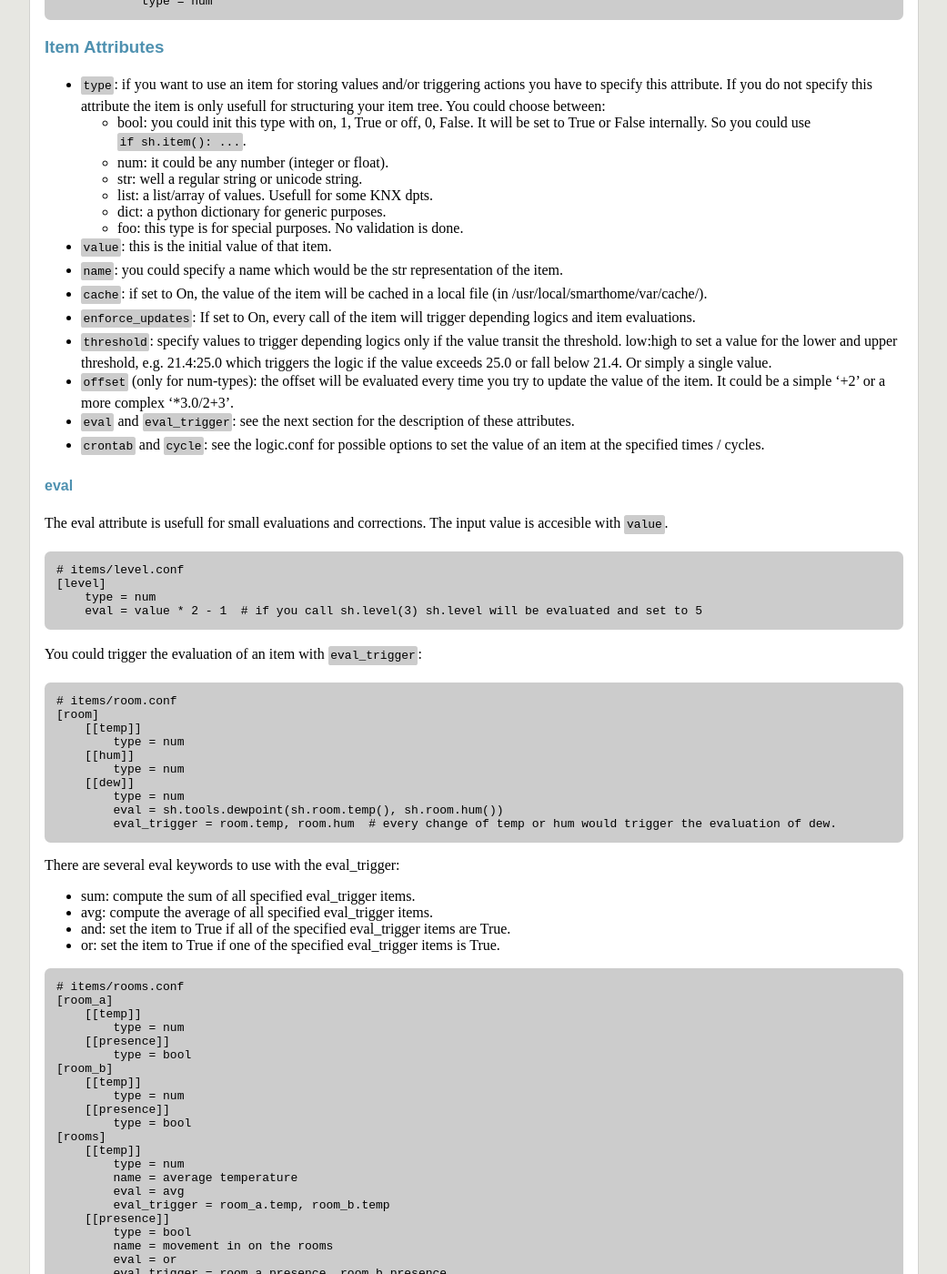
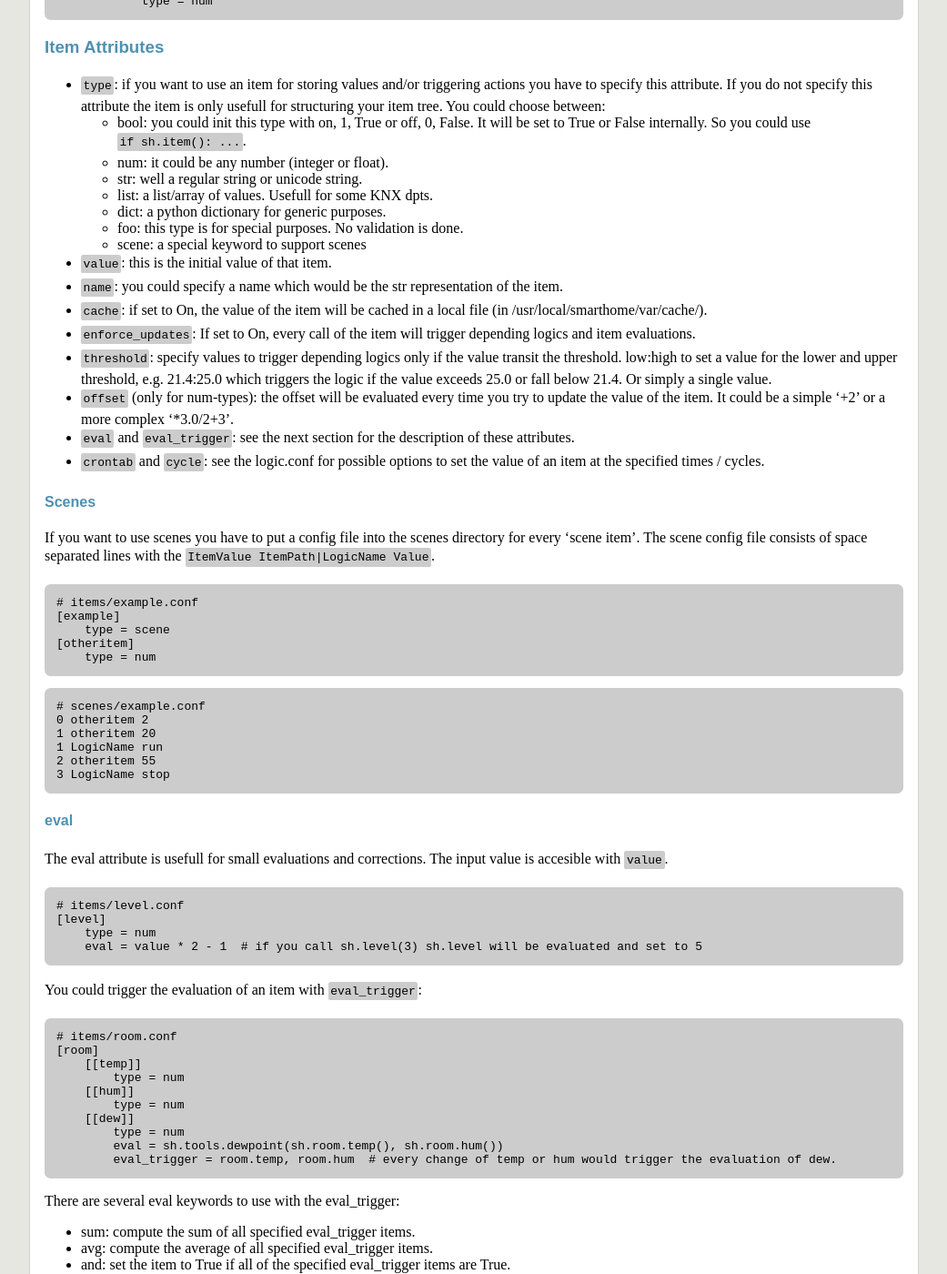
Before and after one commit to mknx/smarthome, a Jekyll site: the page built from config.md, in a window 1280 px wide and 1400 px high, scrolled down 3635 px. Shown: the whole window at 91% size, without its empty margins (128-1169 px from the left). Built offline with Jekyll 4.4.1, drawn with Linux system fonts in a browser that asks for light colours; Markdown is read by kramdown in place of the engine named in the settings.

Commit message:
adding scene support

```diff
--- a/config.md
+++ b/config.md
@@ -179,6 +179,7 @@ You could nest items to build a tree representing your enviroment.
    * list: a list/array of values. Usefull for some KNX dpts.
    * dict: a python dictionary for generic purposes.
    * foo: this type is for special purposes. No validation is done.
+   * scene: a special keyword to support scenes
  * `value`: this is the initial value of that item.
  * `name`: you could specify a name which would be the str representation of the item.
  * `cache`: if set to On, the value of the item will be cached in a local file (in /usr/local/smarthome/var/cache/).
@@ -187,6 +188,25 @@ You could nest items to build a tree representing your enviroment.
  * `offset` (only for num-types): the offset will be evaluated every time you try to update the value of the item. It could be a simple '+2' or a more complex '*3.0/2+3'.
  * `eval` and `eval_trigger`: see the next section for the description of these attributes.
  * `crontab` and `cycle`: see the logic.conf for possible options to set the value of an item at the specified times / cycles.
+
+#### Scenes
+If you want to use scenes you have to put a config file into the scenes directory for every 'scene item'. The scene config file consists of space separated lines with the <code>ItemValue ItemPath|LogicName Value</code>.
+
+<pre># items/example.conf
+[example]
+    type = scene
+[otheritem]
+    type = num
+</pre>
+
+<pre># scenes/example.conf
+0 otheritem 2
+1 otheritem 20
+1 LogicName run
+2 otheritem 55
+3 LogicName stop
+</pre>
+
 
 #### eval
 The eval attribute is usefull for small evaluations and corrections. The input value is accesible with `value`.
```
